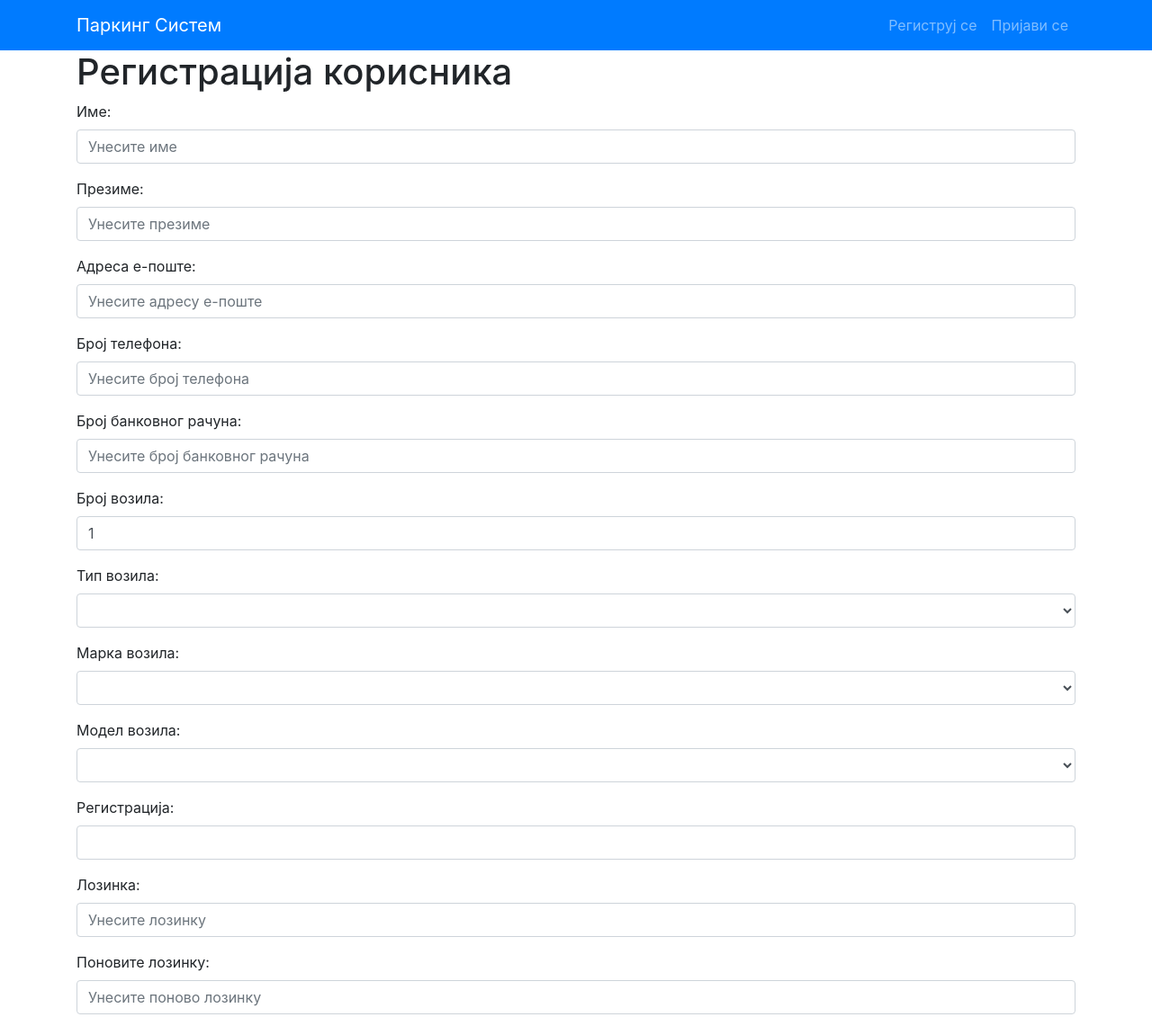
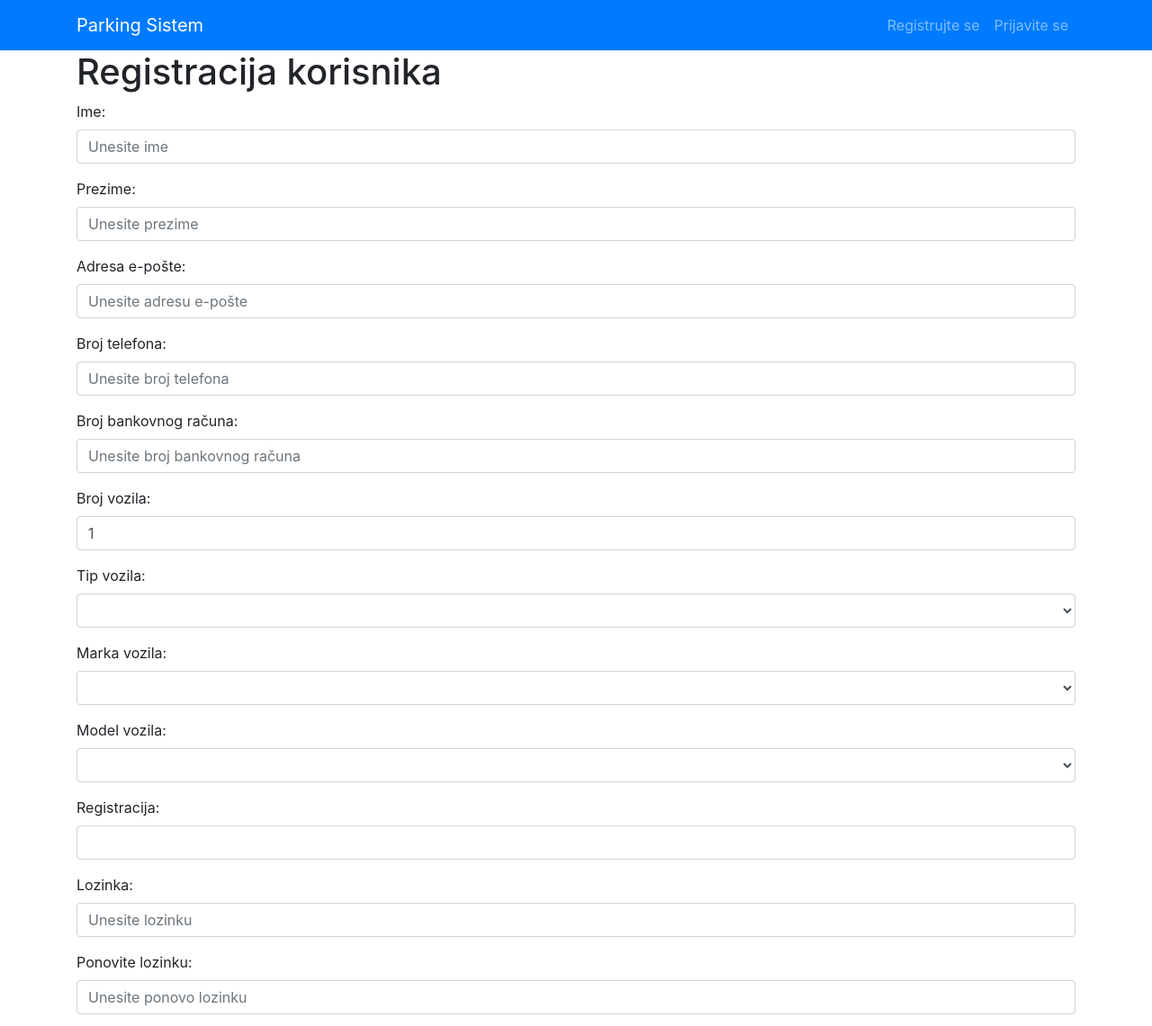
Before and after one commit to Toma1997/Parking-Sistem, a PHP site: page /register.php in a window 1280 px wide. Shown: the top 1141 px of the page at 90% size. Run offline with PHP 8.4, Linux system fonts and the light colour scheme; lists and menus that the app fills with data are empty; some libraries are stand-ins or nearby versions.

Commit message:
Templates izmene

```diff
--- a/templates/Client/register.php
+++ b/templates/Client/register.php
@@ -1,71 +1,71 @@
 <?php require_once '../main/header.php'; ?>
 
 <div>
-    <h1>Регистрација корисника</h1>
+    <h1>Registracija korisnika</h1>
     <div class="content">
         <!-- < ?php if (!$Context->get('hideForm')): ?>-->
             <form method="post">
                 <div class="form-group">
-                    <label for="forename">Име:</label>
-                    <input type="text" id="forename" name="forename" class="form-control" required placeholder="Унесите име" oninvalid="this.setCustomValidity('Попуните поље')">
+                    <label for="forename">Ime:</label>
+                    <input type="text" id="forename" name="forename" class="form-control" required placeholder="Unesite ime" oninvalid="this.setCustomValidity('Popunite polje')">
                 </div>
                 <div class="form-group">
-                    <label for="surname">Презиме:</label>
-                    <input type="text" id="surname" name="surname" class="form-control" required placeholder="Унесите презиме" oninvalid="this.setCustomValidity('Попуните поље')">
+                    <label for="surname">Prezime:</label>
+                    <input type="text" id="surname" name="surname" class="form-control" required placeholder="Unesite prezime" oninvalid="this.setCustomValidity('Popunite polje')">
                 </div>
                 <div class="form-group">
-                    <label for="email">Адреса е-поште:</label>
-                    <input type="email" id="email" name="email" class="form-control" required placeholder="Унесите адресу е-поште" oninvalid="this.setCustomValidity('Попуните поље')">
+                    <label for="email">Adresa e-pošte:</label>
+                    <input type="email" id="email" name="email" class="form-control" required placeholder="Unesite adresu e-pošte" oninvalid="this.setCustomValidity('Popunite polje')">
                 </div>
                 <div class="form-group">
-                    <label for="telephone">Број телефона:</label>
-                    <input type="text" id="telephone" name="telephone" class="form-control" required placeholder="Унесите број телефона" oninvalid="this.setCustomValidity('Попуните поље')">
+                    <label for="telephone">Broj telefona:</label>
+                    <input type="text" id="telephone" name="telephone" class="form-control" required placeholder="Unesite broj telefona" oninvalid="this.setCustomValidity('Popunite polje')">
                 </div>
 				<div class="form-group">
-                    <label for="bank_account">Број банковног рачуна:</label>
-                    <input type="text" id="bank_account" name="bank_account" class="form-control" required placeholder="Унесите број банковног рачуна" oninvalid="this.setCustomValidity('Попуните поље')">
+                    <label for="bank_account">Broj bankovnog računa:</label>
+                    <input type="text" id="bank_account" name="bank_account" class="form-control" required placeholder="Unesite broj bankovnog računa" oninvalid="this.setCustomValidity('Popunite polje')">
                 </div>
 				<div class="form-group">
-                    <label for="car">Број возила:</label>
+                    <label for="car">Broj vozila:</label>
 					<input type="number" id="car" name="car"  class="form-control" required min="1" max="10" value="1" onchange="change()">
                 </div>
 				<div id="cars" class="form-group">
 					<div class="form-group">
-						<label for="type">Тип возила:</label>
-						<select id="type" name="type" class="form-control" required placeholder="Одаберите тип возила" oninvalid="this.setCustomValidity('Попуните поље')">
+						<label for="type">Tip vozila:</label>
+						<select id="type" name="type" class="form-control" required placeholder="Odaberite tip vozila" oninvalid="this.setCustomValidity('Popunite polje')">
 						</select>
 					</div>
 					<div class="form-group">
-						<label for="brand">Марка возила:</label>
-						<select id="brand" name="brand" class="form-control" required oninvalid="this.setCustomValidity('Попуните поље')">
+						<label for="brand">Marka vozila:</label>
+						<select id="brand" name="brand" class="form-control" required oninvalid="this.setCustomValidity('Popunite polje')">
 						</select>
 					</div>
 					<div class="form-group">
-						<label for="model">Модел возила:</label>
-						<select id="model" name="model" class="form-control" required  oninvalid="this.setCustomValidity('Попуните поље')">
+						<label for="model">Model vozila:</label>
+						<select id="model" name="model" class="form-control" required  oninvalid="this.setCustomValidity('Popunite polje')">
 						</select>
 					</div>
 					<div class="form-group">
-						<label for="registration">Регистрација:</label>
-						<input type="text" id="registration" name="registration" class="form-control" required oninvalid="this.setCustomValidity('Попуните поље')">
+						<label for="registration">Registracija:</label>
+						<input type="text" id="registration" name="registration" class="form-control" required oninvalid="this.setCustomValidity('Popunite polje')">
 					</div>
 				</div>
 				<div class="form-group">
-                    <label for="password1">Лозинка:</label>
-                    <input type="password" id="password1" name="password1" class="form-control" required placeholder="Унесите лозинку" oninvalid="this.setCustomValidity('Попуните поље')">
+                    <label for="password1">Lozinka:</label>
+                    <input type="password" id="password1" name="password1" class="form-control" pattern="(?=.*\d)(?=.*[a-z])(?=.*[A-Z]).{8,}" required placeholder="Unesite lozinku" oninvalid="this.setCustomValidity('Popunite polje')">
                 </div>
                 <div class="form-group">
-                    <label for="password2">Поновите лозинку:</label>
-                    <input type="password" id="password2" name="password2" class="form-control" required placeholder="Унесите поново лозинку" oninvalid="this.setCustomValidity('Попуните поље')">
+                    <label for="password2">Ponovite lozinku:</label>
+                    <input type="password" id="password2" name="password2" class="form-control" pattern="(?=.*\d)(?=.*[a-z])(?=.*[A-Z]).{8,}" required placeholder="Unesite ponovo lozinku" oninvalid="this.setCustomValidity('Popunite polje')">
                 </div>
 				<div class="form-group">
 					<img id="captcha" class="col-sm-4 img-fluid" src="../../securimage/securimage_show.php" alt="CAPTCHA Image" />
-					<input type="text" id="captcha_code" name="captcha_code" class="form-control" size="10" placeholder="Унесите код са слике" maxlength="6" required />
+					<input type="text" id="captcha_code" name="captcha_code" class="form-control" size="10" placeholder="Unesite kod sa slike" maxlength="6" required />
 
 				</div>
                 <div class="form-group">
                     <button type="submit" class="btn btn-primary">
-                        Региструјте се
+                        Registrujte se
                     </button>
                 </div>
             </form>
--- a/templates/main/footer.php
+++ b/templates/main/footer.php
@@ -1,7 +1,17 @@
     </div>
+<!-- Footer -->
+<footer class="page-footer font-small blue pt-4">
 
+    <!-- Copyright -->
+    <div class="footer-copyright text-center py-3">
+		&copy; <?php echo date("Y"); ?> Copyright: M&T
+	</div>
+    <!-- Copyright -->
+
+  </footer>
+  <!-- Footer -->
     <!-- Bootstrap core JavaScript -->
-    <script src="../../libs/jquery/dist/jquery.min.js"></script>
-    <script src="../../libs/bootstrap/dist/js/bootstrap.bundle.min.js"></script>
+    <script src="../../libs/jquery.min.js"></script>
+    <script src="../../libs/bootstrap.bundle.min.js"></script>
   </body>
 </html>
--- a/templates/main/header.php
+++ b/templates/main/header.php
@@ -6,10 +6,10 @@
     <meta name="description" content="">
     <meta name="author" content="">
 
-    <title>Паркинг Систем</title>
+    <title>Parking Sistem</title>
 
     <!-- Bootstrap core CSS -->
-	<link href="../../libs/bootstrap/dist/css/bootstrap.min.css" rel="stylesheet">
+	<link href="../../libs/bootstrap.min.css" rel="stylesheet">
   </head>
   <body>
     <?php require_once '../main/menu.php'; ?>
--- a/templates/main/menu.php
+++ b/templates/main/menu.php
@@ -1,7 +1,7 @@
     <!-- Navigation -->
     <nav class="navbar navbar-expand-lg navbar-dark bg-primary static-top">
       <div class="container">
-        <a class="navbar-brand">Паркинг Систем</a>
+        <a class="navbar-brand">Parking Sistem</a>
         <button class="navbar-toggler" type="button" data-toggle="collapse" data-target="#navbarResponsive"
                 aria-controls="navbarResponsive" aria-expanded="false" aria-label="Toggle navigation">
           <span class="navbar-toggler-icon"></span>
@@ -9,11 +9,12 @@
         <div class="collapse navbar-collapse" id="navbarResponsive">
           <ul class="navbar-nav ml-auto">
             <?php if (!isset($_SESSION['CLIENT'])): ?>
-              <li class="nav-item"><a class="nav-link" href="register.php">Региструј се</a>
-              <li class="nav-item"><a class="nav-link" href="login.php">Пријави се</a>
+              <li class="nav-item"><a class="nav-link" href="register.php">Registrujte se</a>
+              <li class="nav-item"><a class="nav-link" href="login.php">Prijavite se</a>
             <?php else: ?>
-              <li class="nav-item"><a class="nav-link" href="tickets.php">Моји подаци</a>
-              <li class="nav-item"><a class="nav-link" href="login.php">Одјави се</a>
+              <li class="nav-item"><a class="nav-link" href="parking.php">Parking mesto</a>
+			  <li class="nav-item"><a class="nav-link" href="reserve.php">Rezervišite mesto</a>
+              <li class="nav-item"><a class="nav-link" href="login.php">Odjavite se</a>
             <?php endif; ?>
           </ul>
         </div>
```
Also changed, not shown: templates/Client/login.php (+6 -6 lines), templates/Client/parking.php (added, +53 -0 lines), templates/Client/reserve.php (added, +32 -0 lines).
